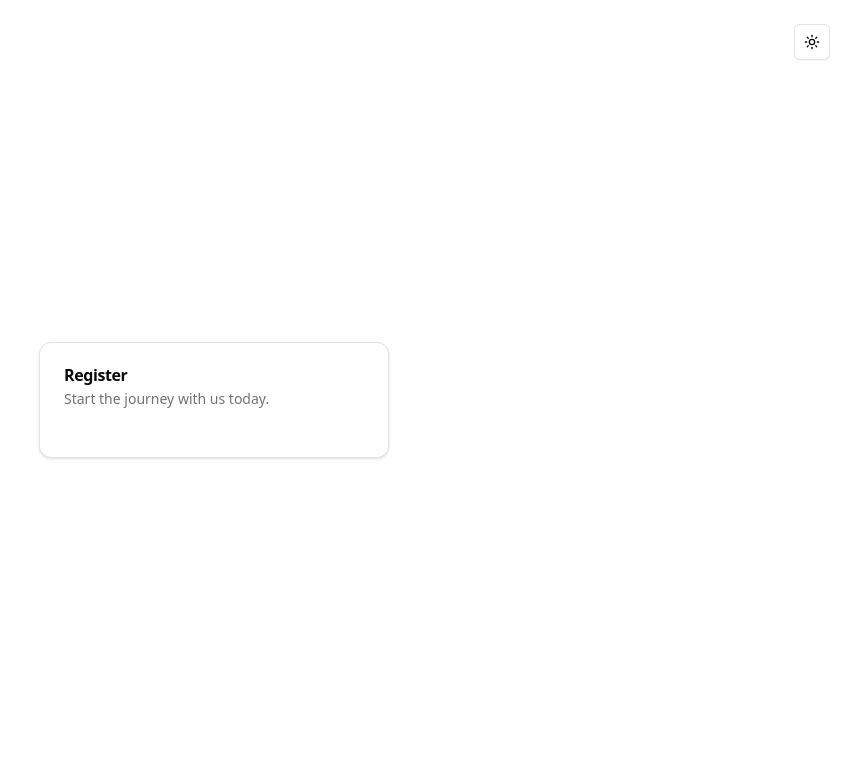
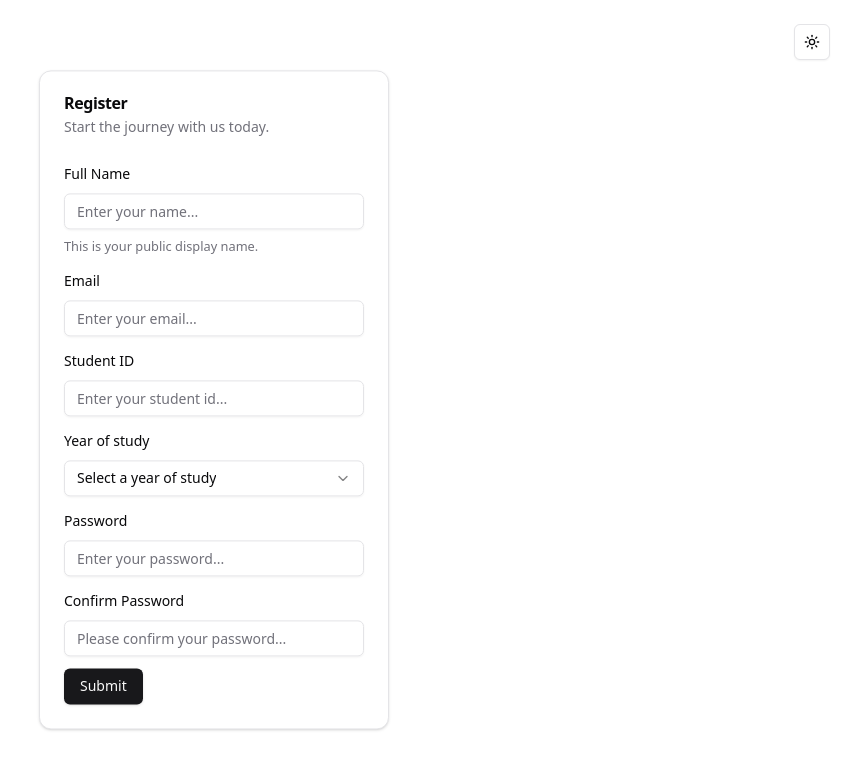
Before and after one commit to developer-mohitsoni/Nextgen-Form, a Next.js app: page / in a window 1280 px wide. Shown: the top 770 px of the page, without its empty margins (426-1280 px from the left). Built offline with nearby package versions, Linux system fonts and the light colour scheme.

Commit message:
Build a Form UI with using Shadcn UI Component and zod validation

```diff
--- a/src/app/page.tsx
+++ b/src/app/page.tsx
@@ -1,3 +1,5 @@
+"use client";
+
 import { Button } from "@/components/ui/button";
 import {
   Card,
@@ -16,8 +18,37 @@ import {
   SelectTrigger,
   SelectValue,
 } from "@/components/ui/select";
+import { registerSchema } from "@/validators/auth";
+import { useForm } from "react-hook-form";
+import { z } from "zod";
+import { zodResolver } from "@hookform/resolvers/zod";
+import {
+  Form,
+  FormControl,
+  FormDescription,
+  FormField,
+  FormItem,
+  FormLabel,
+  FormMessage,
+} from "@/components/ui/form";
 
+type Input = z.infer<typeof registerSchema>;
 export default function Home() {
+  const form = useForm<Input>({
+    resolver: zodResolver(registerSchema),
+    defaultValues: {
+      confirmPassword: "",
+      email: "",
+      name: "",
+      password: "",
+      studentId: "",
+      year: "",
+    },
+  });
+
+  function onSubmit(data: Input) {
+    console.log(data);
+  }
   return (
     <div className="absolute top-1/2 left-1/2 -translate-x-1/2 -translate-y-1/2">
       <Card className="w-[350px]">
@@ -25,7 +56,126 @@ export default function Home() {
           <CardTitle>Register</CardTitle>
           <CardDescription>Start the journey with us today.</CardDescription>
         </CardHeader>
-        <CardContent></CardContent>
+        <CardContent>
+          <Form {...form}>
+            <form onSubmit={form.handleSubmit(onSubmit)} className="space-y-3">
+              <FormField
+                control={form.control}
+                name="name"
+                render={({ field }) => (
+                  <FormItem>
+                    <FormLabel>Full Name</FormLabel>
+                    <FormControl>
+                      <Input placeholder="Enter your name..." {...field} />
+                    </FormControl>
+                    <FormDescription>
+                      This is your public display name.
+                    </FormDescription>
+                    <FormMessage />
+                  </FormItem>
+                )}
+              />
+              <FormField
+                control={form.control}
+                name="email"
+                render={({ field }) => (
+                  <FormItem>
+                    <FormLabel>Email</FormLabel>
+                    <FormControl>
+                      <Input placeholder="Enter your email..." {...field} />
+                    </FormControl>
+                    <FormMessage />
+                  </FormItem>
+                )}
+              />
+              <FormField
+                control={form.control}
+                name="studentId"
+                render={({ field }) => (
+                  <FormItem>
+                    <FormLabel>Student ID</FormLabel>
+                    <FormControl>
+                      <Input
+                        placeholder="Enter your student id..."
+                        {...field}
+                      />
+                    </FormControl>
+                    <FormMessage />
+                  </FormItem>
+                )}
+              />
+              <FormField
+                control={form.control}
+                name="year"
+                render={({ field }) => (
+                  <FormItem>
+                    <FormLabel>Year of study</FormLabel>
+                    <Select
+                      onValueChange={field.onChange}
+                      defaultValue={field.value}
+                    >
+                      <FormControl>
+                        <SelectTrigger>
+                          <SelectValue placeholder="Select a year of study" />
+                        </SelectTrigger>
+                      </FormControl>
+                      <SelectContent>
+                        {[
+                          "B.Tech-I",
+                          "B.Tech-II",
+                          "B.Tech-III",
+                          "B.Tech-IV",
+                        ].map((year) => {
+                          return (
+                            <SelectItem value={year} key={year}>
+                              {year} Year
+                            </SelectItem>
+                          );
+                        })}
+                      </SelectContent>
+                    </Select>
+                    <FormMessage />
+                  </FormItem>
+                )}
+              />
+              <FormField
+                control={form.control}
+                name="password"
+                render={({ field }) => (
+                  <FormItem>
+                    <FormLabel>Password</FormLabel>
+                    <FormControl>
+                      <Input
+                        placeholder="Enter your password..."
+                        {...field}
+                        type="password"
+                      />
+                    </FormControl>
+                    <FormMessage />
+                  </FormItem>
+                )}
+              />
+              <FormField
+                control={form.control}
+                name="confirmPassword"
+                render={({ field }) => (
+                  <FormItem>
+                    <FormLabel>Confirm Password</FormLabel>
+                    <FormControl>
+                      <Input
+                        placeholder="Please confirm your password..."
+                        {...field}
+                        type="password"
+                      />
+                    </FormControl>
+                    <FormMessage />
+                  </FormItem>
+                )}
+              />
+              <Button type="submit">Submit</Button>
+            </form>
+          </Form>
+        </CardContent>
       </Card>
     </div>
   );
```
